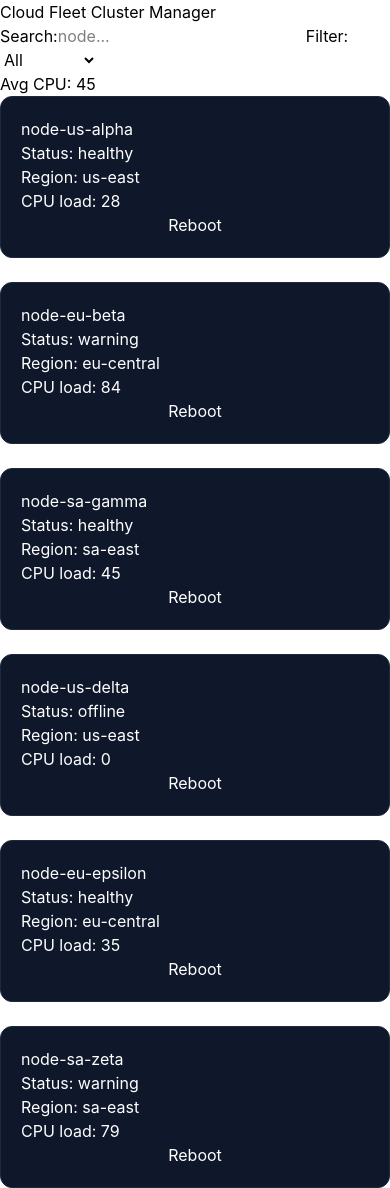
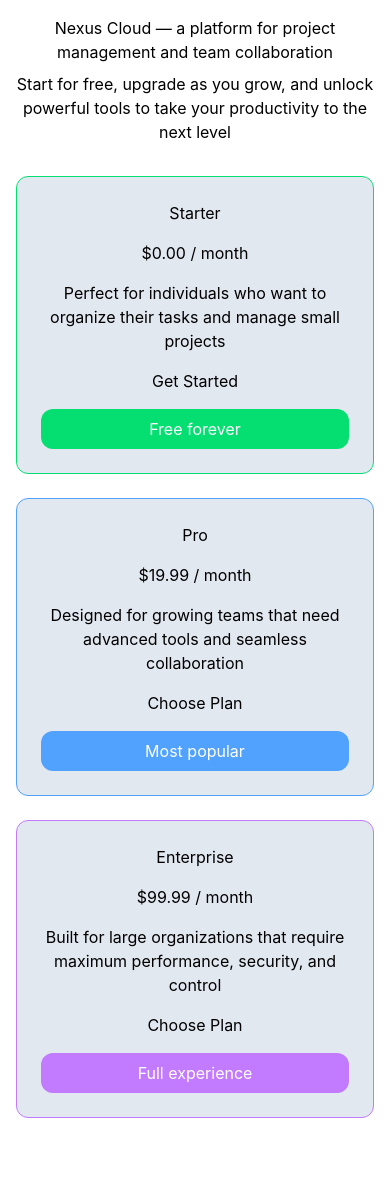
Before and after one commit to iveryasov/react-learning, a React (Vite) app: page / in a window 390 px wide. After the commit the page ends 1134 px from the top, so only its background shows below. Built offline with nearby package versions, Linux system fonts and the light colour scheme.

Commit message:
Day 135: responsive pricing cards layout using Tailwind mobile-first flexbox breakpoints

```diff
--- a/src/App.tsx
+++ b/src/App.tsx
@@ -1,9 +1,9 @@
-import Day134 from './components/Day134';
+import Day135 from './components/Day135';
 
 function App() {
   return (
     <div>
-      <Day134 />
+      <Day135 />
     </div>
   );
 }
--- /dev/null
+++ b/src/components/Day135.tsx
@@ -0,0 +1,38 @@
+// Day 135
+// Mobile responsiveness practice
+
+function Day135() {
+  return (
+    <div className="p-4 text-center">
+        <header className="mb-8">
+            <h2 className="mb-2">Nexus Cloud — a platform for project management and team collaboration</h2>
+            <p>Start for free, upgrade as you grow, and unlock powerful tools to take your productivity to the next level</p>
+        </header>
+        <div className="flex flex-col md:flex-row gap-6 w-full max-w-4xl mx-auto">
+            <div className="flex flex-col flex-1 bg-slate-200 p-6 border border-green-400 rounded-xl gap-4">
+                <h3>Starter</h3>
+                <p>$0.00 / month</p>
+                <p>Perfect for individuals who want to organize their tasks and manage small projects</p>
+                <button>Get Started</button>
+                <p className="bg-green-400 text-white p-2 rounded-xl">Free forever</p>
+            </div>
+            <div className="flex flex-col flex-1 bg-slate-200 p-6 border border-blue-400 rounded-xl gap-4">
+                <h3>Pro</h3>
+                <p>$19.99 / month</p>
+                <p>Designed for growing teams that need advanced tools and seamless collaboration</p>
+                <button>Choose Plan</button>
+                <p className="bg-blue-400 text-white p-2 rounded-xl">Most popular</p>
+            </div>
+            <div className="flex flex-col flex-1 bg-slate-200 p-6 border border-purple-400 rounded-xl gap-4">
+                <h3>Enterprise</h3>
+                <p>$99.99 / month</p>
+                <p>Built for large organizations that require maximum performance, security, and control</p>
+                <button>Choose Plan</button>
+                <p className="bg-purple-400 text-white p-2 rounded-xl">Full experience</p>
+            </div>
+        </div>
+    </div>
+  );
+}
+
+export default Day135;
```
